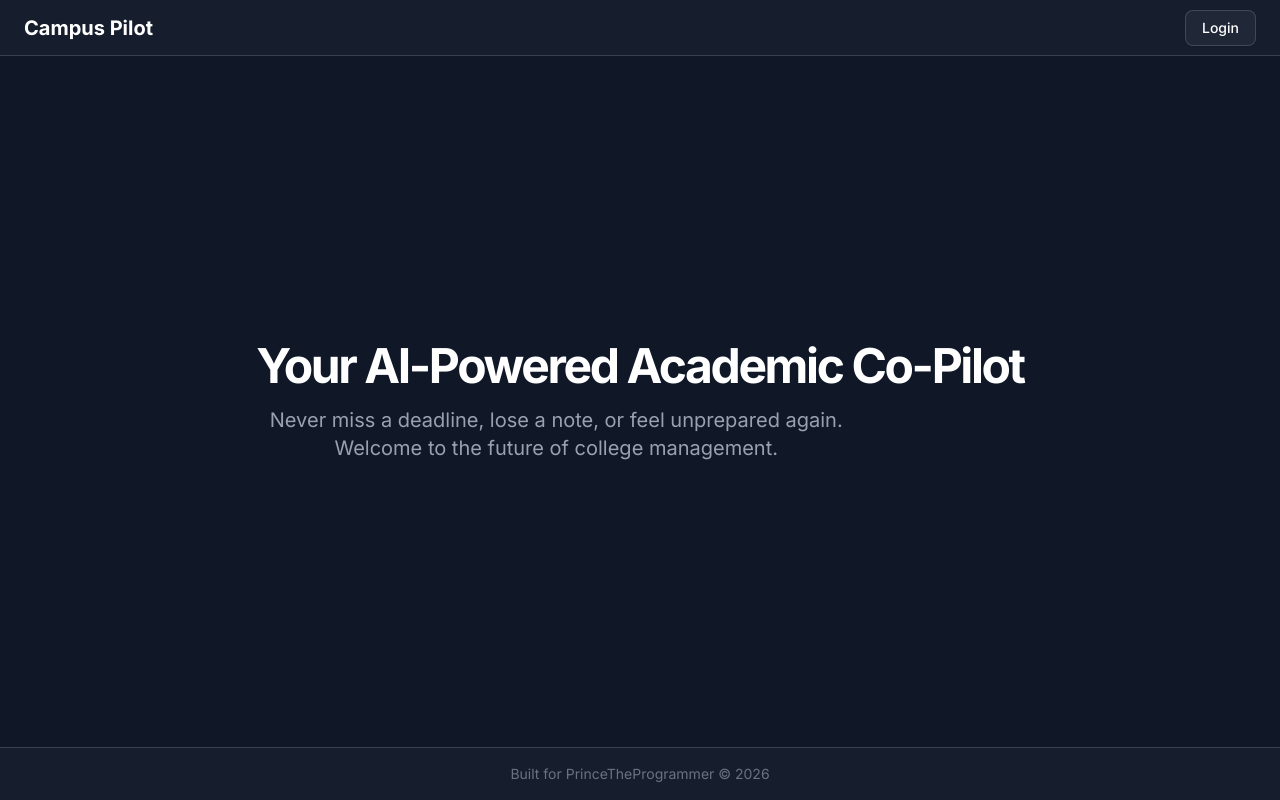
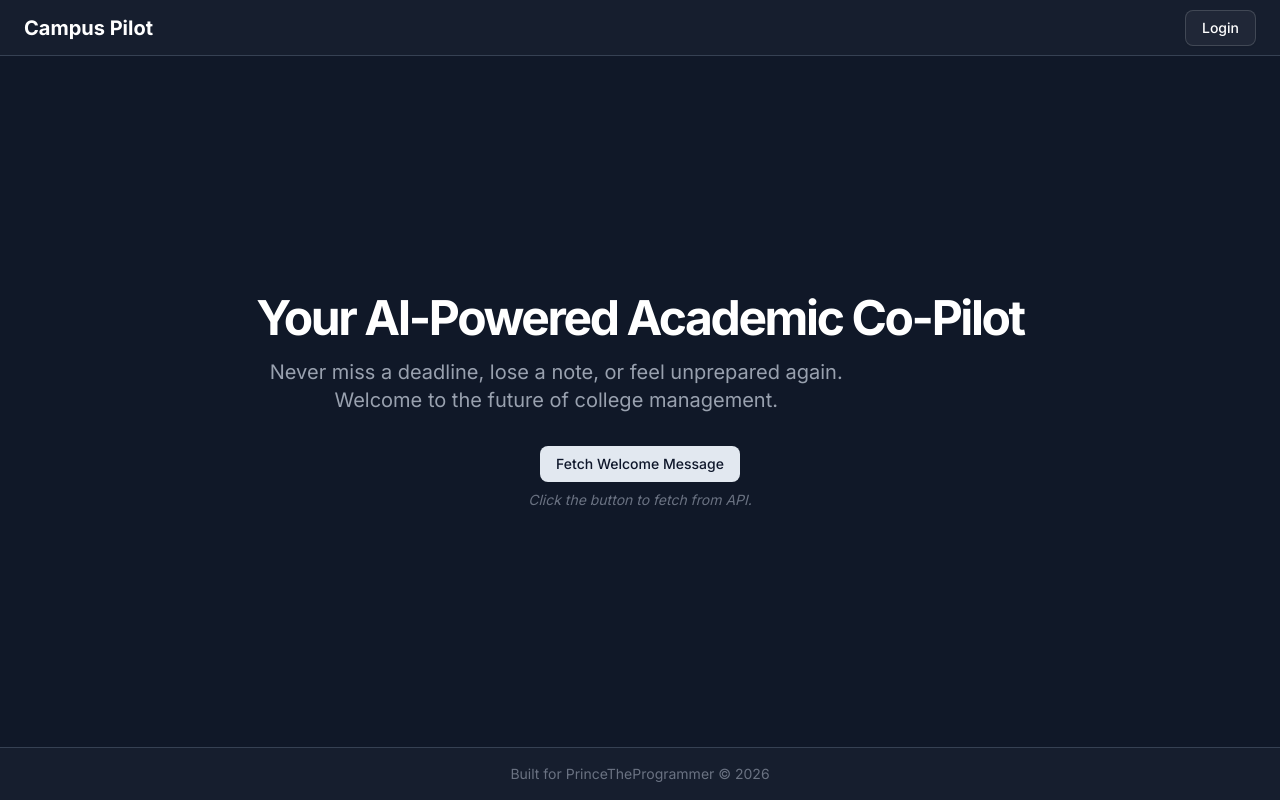
Before and after one commit to 10xdev4u-alt/ClgHelpr, a Next.js app in the folder frontend/: page / in a window 1280 px wide. Built offline with nearby package versions, Linux system fonts and the light colour scheme.

Commit message:
feat(frontend): add test button to fetch from backend api

```diff
--- a/frontend/src/app/page.tsx
+++ b/frontend/src/app/page.tsx
@@ -1,8 +1,22 @@
+"use client";
+
 import { Button } from "@/components/ui/button";
-import { Input } from "@/components/ui/input";
-import { Card, CardContent, CardHeader, CardTitle } from "@/components/ui/card";
+import { useState } from "react";
 
 export default function Home() {
+  const [message, setMessage] = useState("Click the button to fetch from API.");
+
+  const fetchApi = async () => {
+    try {
+      const res = await fetch("/api");
+      const data = await res.json();
+      setMessage(data.message || "No message found.");
+    } catch (error) {
+      setMessage("Failed to fetch from API.");
+      console.error(error);
+    }
+  };
+
   return (
     <div className="flex flex-col min-h-screen bg-gray-900 text-white">
       <header className="px-4 lg:px-6 h-14 flex items-center bg-gray-800/40 border-b border-gray-700">
@@ -24,6 +38,10 @@ export default function Home() {
             Never miss a deadline, lose a note, or feel unprepared again.
             Welcome to the future of college management.
           </p>
+          <div className="space-y-2 pt-4">
+            <Button onClick={fetchApi}>Fetch Welcome Message</Button>
+            <p className="text-sm text-gray-500 italic">{message}</p>
+          </div>
         </div>
       </main>
       <footer className="flex items-center justify-center p-4 bg-gray-800/40 border-t border-gray-700">
```
